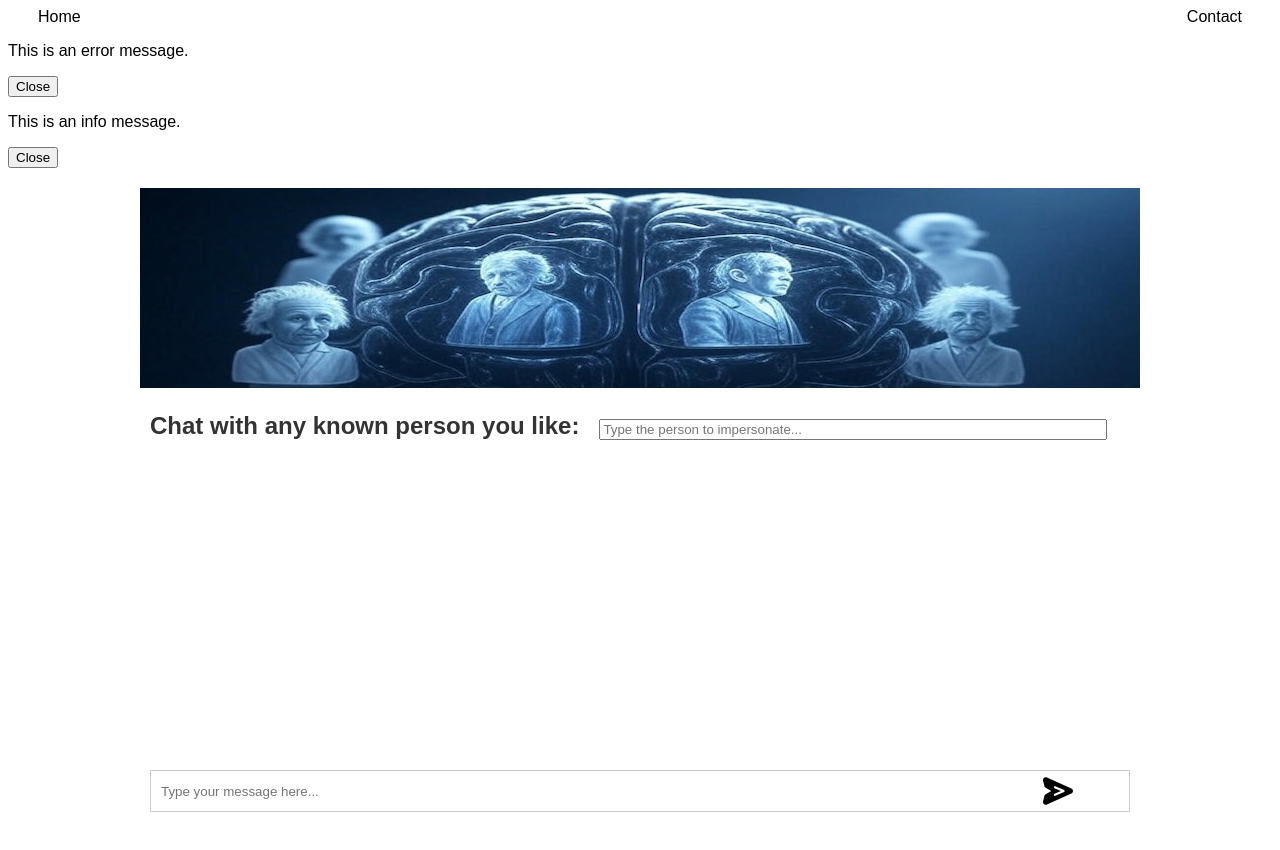
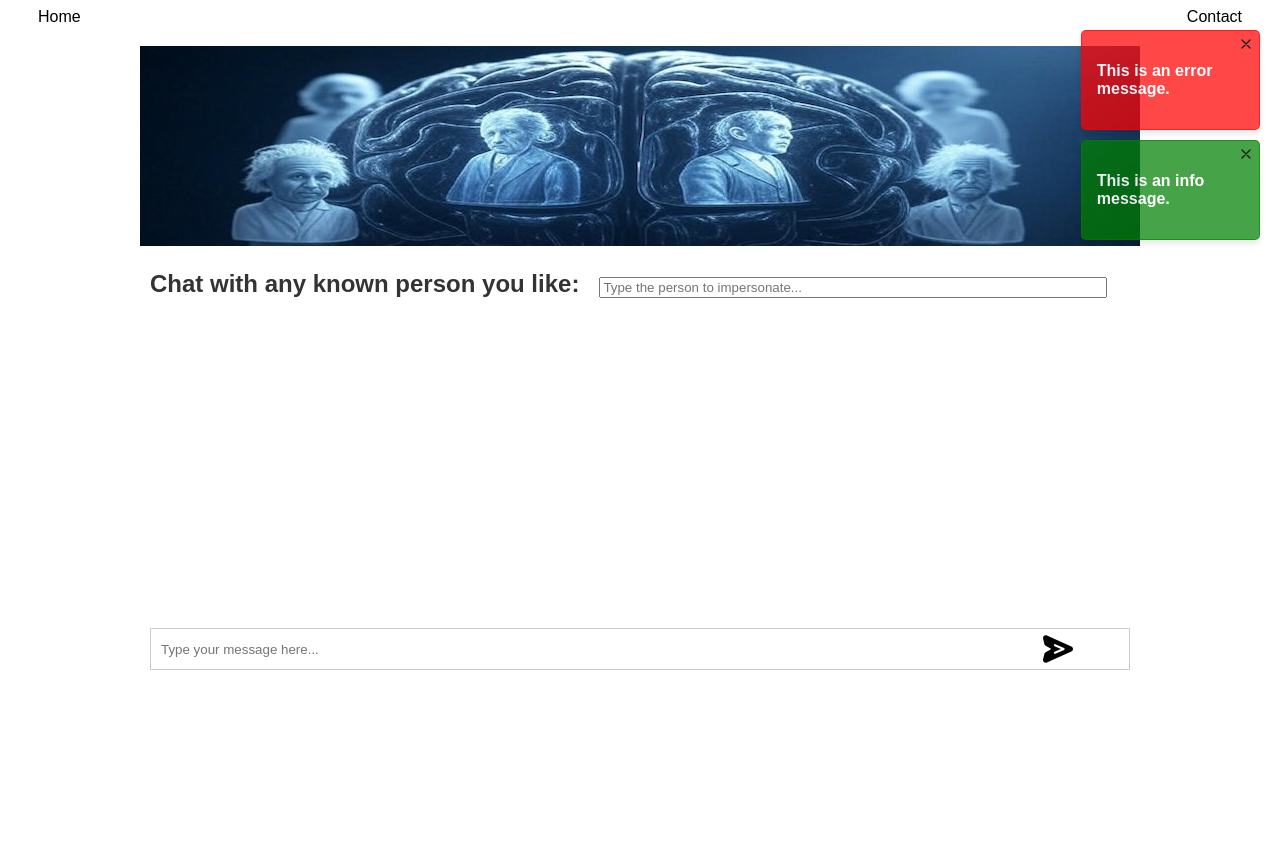
Before and after one commit to cluebbe/ai-impersonator-angular, an Angular app: page / in a window 1280 px wide. Shown: the top 850 px of the page. After the commit the page ends 800 px from the top, so only its background shows below. Built offline with nearby package versions, Linux system fonts and the light colour scheme.

Commit message:
added styling for notifications

```diff
--- a/src/app/notification/notification/notification.component.css
+++ b/src/app/notification/notification/notification.component.css
@@ -0,0 +1,56 @@
+/* Notification container styling */
+.notification-container {
+  position: fixed; /* Keep the notifications visible even when scrolling */
+  top: 30px; /* Start at the top of the viewport */
+  right: 20px; /* Align to the right of the viewport */
+  width: 14%; /* Set a fixed width for the notification list */
+  z-index: 1000; /* Ensure it appears above other elements */
+  display: flex;
+  flex-direction: column; /* Stack notifications vertically */
+  gap: 10px; /* Add spacing between notifications */
+}
+
+/* General notification styling */
+.notification {
+  position: relative; /* Make the close button position relative to the notification box */
+  padding: 15px;
+  border-radius: 5px;
+  font-size: 16px;
+  font-weight: bold;
+  color: white;
+  opacity: 0.9; /* Semi-transparent */
+  box-shadow: 0 4px 6px rgba(0, 0, 0, 0.1);
+  transition: opacity 0.3s ease-in-out;
+}
+
+/* Error notification styling */
+.error {
+  background-color: rgba(255, 0, 0, 0.8); /* Red with transparency */
+  border: 1px solid rgba(255, 0, 0, 0.9);
+}
+
+/* Info notification styling */
+.info {
+  background-color: rgba(0, 128, 0, 0.8); /* Green with transparency */
+  border: 1px solid rgba(0, 128, 0, 0.9);
+}
+
+/* Close button styling */
+.close-button {
+  position: absolute;
+  top: 5px;
+  right: 5px;
+  background: none;
+  border: none;
+  cursor: pointer;
+  padding: 0;
+}
+
+.close-button img {
+  width: 16px;
+  height: 16px;
+}
+
+.close-button:hover img {
+  opacity: 0.7;
+}
--- a/src/app/notification/notification/notification.component.html
+++ b/src/app/notification/notification/notification.component.html
@@ -1,5 +1,8 @@
-<div *ngFor="let notification of notifications">
-  <div class="notification" [ngClass]="notification.type">
+<div class="notification-container">
+  <div *ngFor="let notification of notifications" class="notification" [ngClass]="{'error': notification.type === 'ERROR', 'info': notification.type === 'INFO'}">
+    <button class="close-button" (click)="notificationService.removeNotification(notification)">
+      <img src="x-close.svg" alt="Close" />
+    </button>
     <p>{{ notification.message }}</p>
-    <button (click)="this.notificationService.removeNotification(notification)">Close</button>
   </div>
+</div>
```
Also changed, not shown: public/x-close.svg (added).
